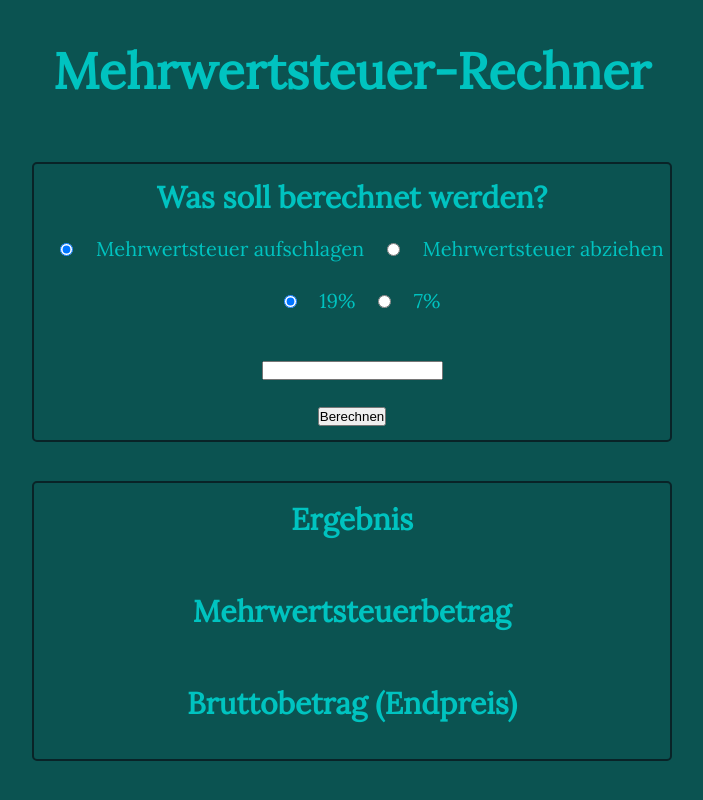
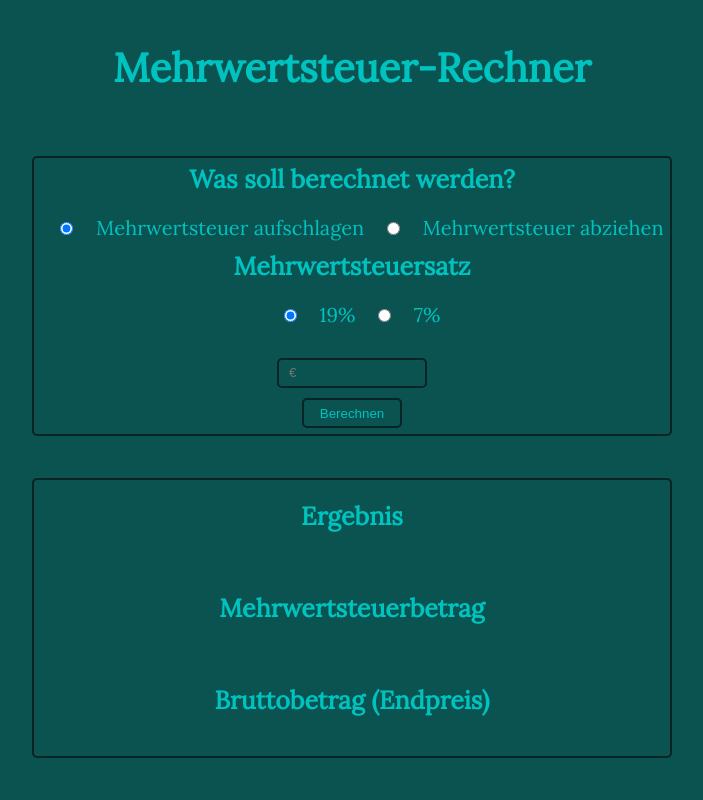
Before and after one commit to NiklasRulec/mehrwertsteuer-rechner, a plain HTML site: page index.html in a window 1280 px wide. Shown: the whole page, without its empty margins (288-991 px from the left). Drawn offline with Linux system fonts and the light colour scheme.

Commit message:
mehrwertsteuer-rechner

```diff
--- a/assets/css/style.css
+++ b/assets/css/style.css
@@ -25,12 +25,12 @@ html {
 }
 
 h1 {
-  font-size: 5rem;
+  font-size: 4rem;
   margin-bottom: 2rem;
 }
 
 h2 {
-  font-size: 3rem;
+  font-size: 2.5rem;
   margin-bottom: 2rem;
 }
 
@@ -56,6 +56,33 @@ input {
   margin: 0 2rem;
 }
 
+.netto-brutto-input {
+  width: 15rem;
+  height: 3rem;
+  background-color: var(--main);
+  border: none;
+  border: 2px solid var(--dark);
+  border-radius: 0.5rem;
+  color: var(--light);
+  padding-left: 1rem;
+}
+
+.btn {
+  width: 10rem;
+  height: 3rem;
+  background-color: var(--main);
+  border: 2px solid var(--dark);
+  color: var(--light);
+  border-radius: 0.5rem;
+  text-align: center;
+  transition: all 0.3s;
+}
+
+.btn:hover {
+  transform: scale(1.1);
+  background-color: var(--dark);
+}
+
 form,
 .output {
   width: 50%;
--- a/index.html
+++ b/index.html
@@ -19,6 +19,7 @@
           <label for="">Mehrwertsteuer abziehen</label>
         </article>
         <article>
+          <h2>Mehrwertsteuersatz</h2>
           <input
             type="radio"
             class="neunzehn-prozent"
@@ -31,10 +32,10 @@
         </article>
         <article>
           <p class="netto-brutto-label"></p>
-          <input type="number" class="netto-brutto-input" />
+          <input type="number" class="netto-brutto-input" placeholder="€" />
         </article>
         <article>
-          <input type="submit" value="Berechnen" />
+          <input type="submit" value="Berechnen" class="btn" />
         </article>
       </form>
 
```
